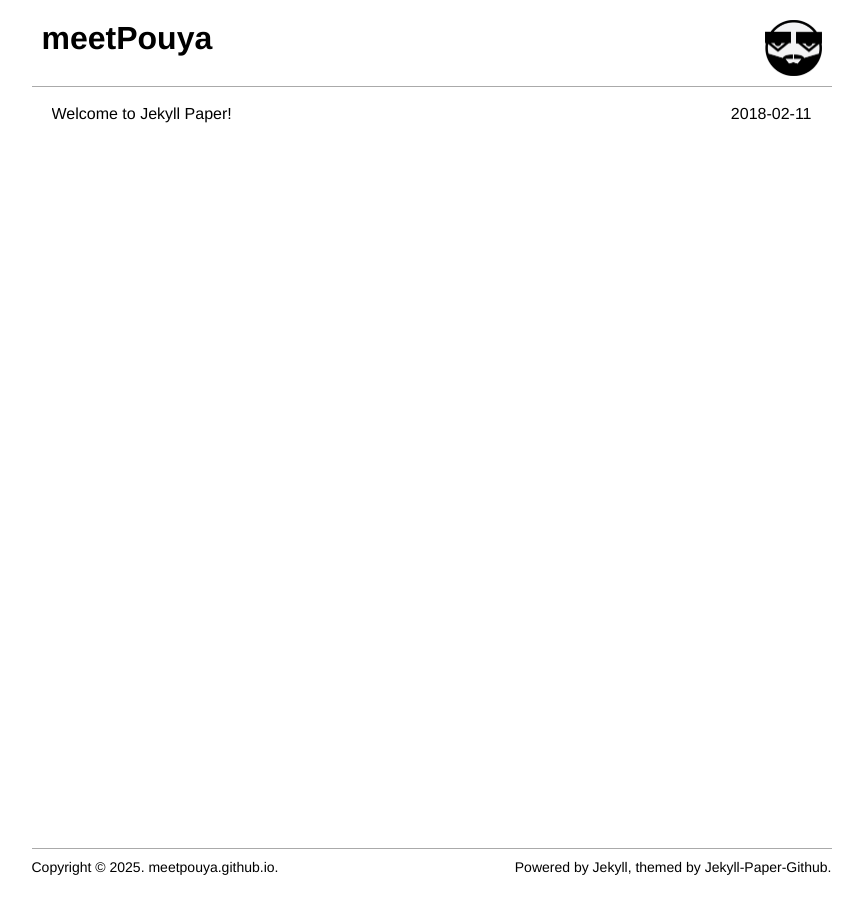
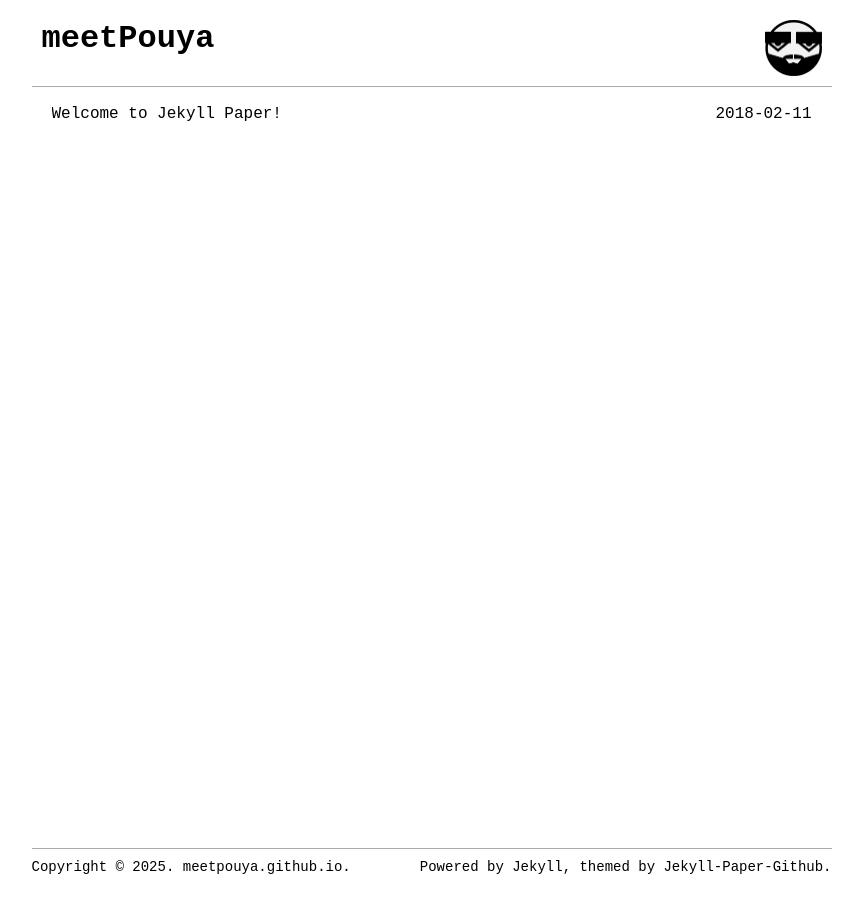
Before and after one commit to pyamrzi/pyamrzi.github.io, a Jekyll site: the page built from index.html, in a window 1280 px wide. Shown: the whole page, without its empty margins (201-1063 px from the left). Built offline with Jekyll 4.4.1, drawn with Linux system fonts in a browser that asks for light colours; the list of posts is cut into pages by our own code.

Commit message:
reset back to em

```diff
--- a/_sass/reset.scss
+++ b/_sass/reset.scss
@@ -3,7 +3,7 @@
 * {
   margin: 0;
   padding: 0;
-  font-family: Helvetica, Arial, sans-serif;
+  font-family: Courier New, Courier, monospace;
 }
 
 html,
```
